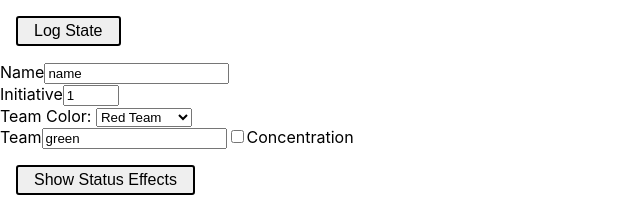
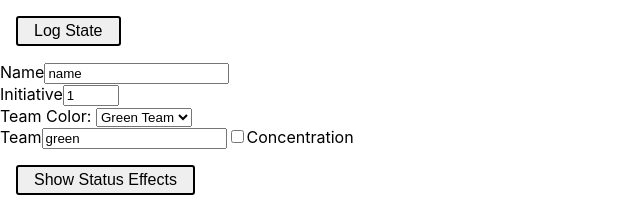
Before and after one commit to punkrockviking/initiativeStatusTracker, a React (Vite) app: page / in a window 1280 px wide. Shown: the top 197 px of the page, without its empty margins (0-640 px from the left). Built offline with nearby package versions, Linux system fonts and the light colour scheme.

Commit message:
fix error where form was child of a form

```diff
--- a/src/components/Character.jsx
+++ b/src/components/Character.jsx
@@ -6,16 +6,16 @@ import Dropdown from './Dropdown'
 
 const colorOptions = [
   {
+    label: 'Green Team',
+    value: 'green'
+  },
+  {
     label: 'Red Team',
     value: 'red'
   },
   {
     label: 'Blue Team',
     value: 'blue'
-  },
-  {
-    label: 'Green Team',
-    value: 'green'
   }
 ]
 
--- a/src/components/Dropdown.jsx
+++ b/src/components/Dropdown.jsx
@@ -11,12 +11,12 @@ const Dropdown = ({ options }) => {
 
   return (
     <div>
-      <form>
+      <div>
         <label>Team Color: </label>
           <select>
             {renderedOptions}
           </select>
-      </form>
+      </div>
     </div>
   )
 }
```
